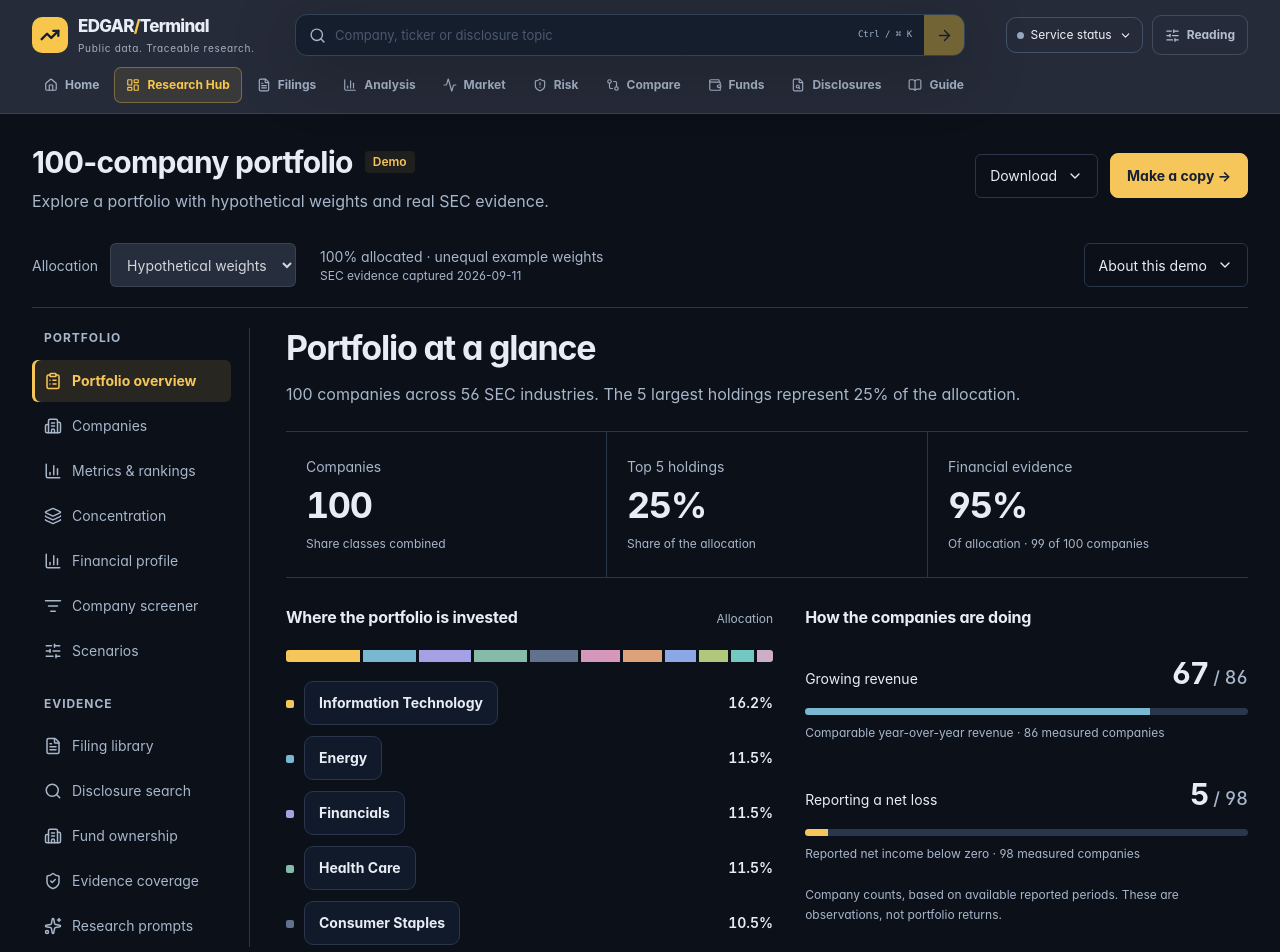
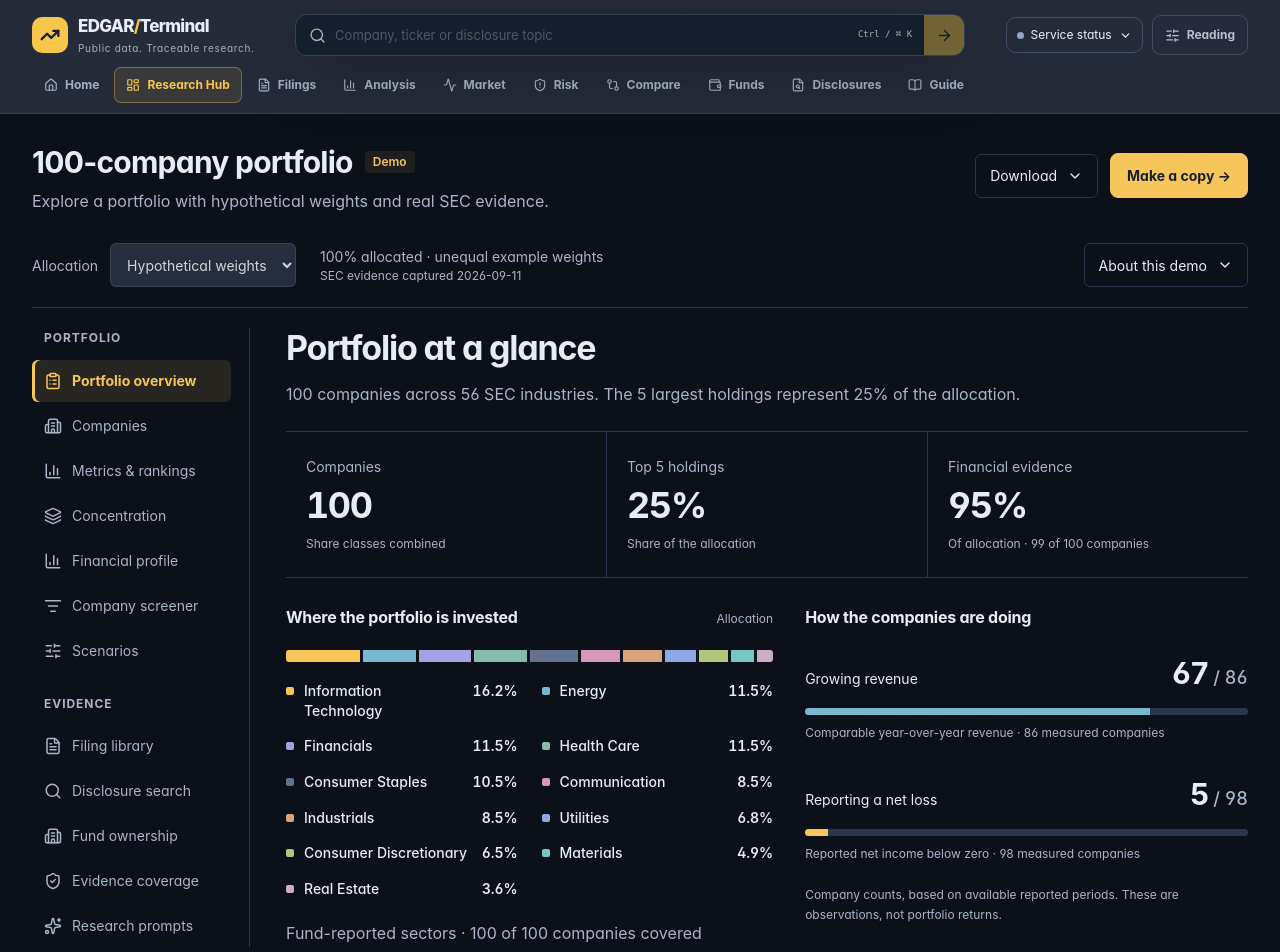
Before and after one commit to EconometricsEdward/sec-edgar-terminal, a Next.js app: page /workspace/demo in a window 1280 px wide. Shown: the top 952 px of the page. Built offline with nearby package versions, Linux system fonts and the light colour scheme.

Commit message:
Keep the full sector legend readable without stacked button surfaces

```diff
--- a/src/app/workspace/portfolio/PortfolioBriefing.module.css
+++ b/src/app/workspace/portfolio/PortfolioBriefing.module.css
@@ -381,7 +381,7 @@
 .root [data-color="12"] {
   background: #7e899c;
 }
-.groupLink {
+.root .groupLink {
   padding: 0;
   border: 0;
   border-radius: 0;
@@ -390,6 +390,9 @@
   font: inherit;
   text-align: left;
   cursor: pointer;
+  min-height: 0;
+  box-shadow: none;
+  font-weight: 500;
 }
 .classificationNote {
   color: var(--p-muted, #a7b4c7);
@@ -405,3 +408,17 @@
   min-width: 1px;
   background: #60728e;
 }
+
+@media (min-width: 1200px) {
+  .mixList {
+    grid-template-columns: repeat(2, minmax(0, 1fr));
+    column-gap: 24px;
+    row-gap: 16px;
+  }
+  .mixList li {
+    align-items: start;
+  }
+  .mixList .dot {
+    margin-top: 6px;
+  }
+}
```
